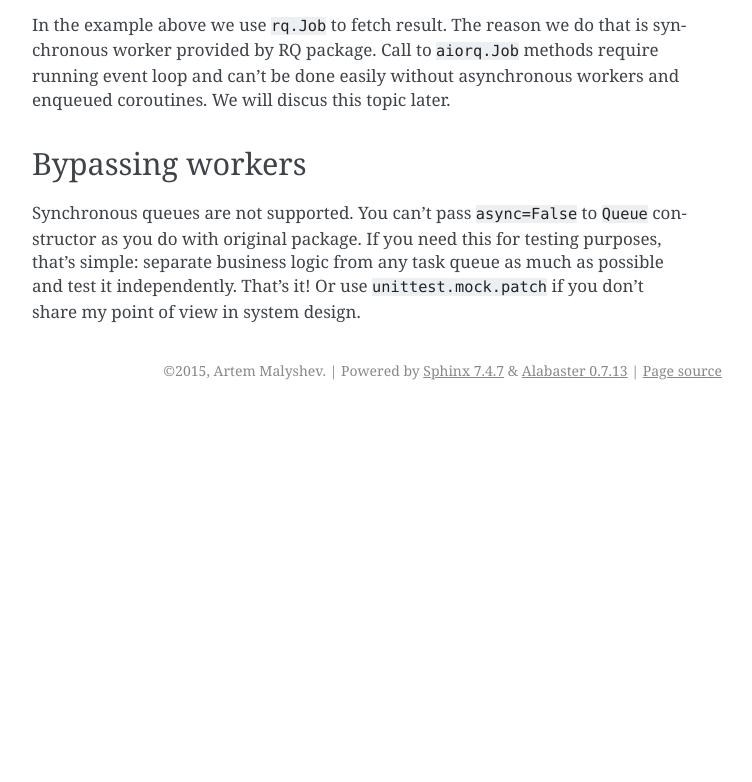
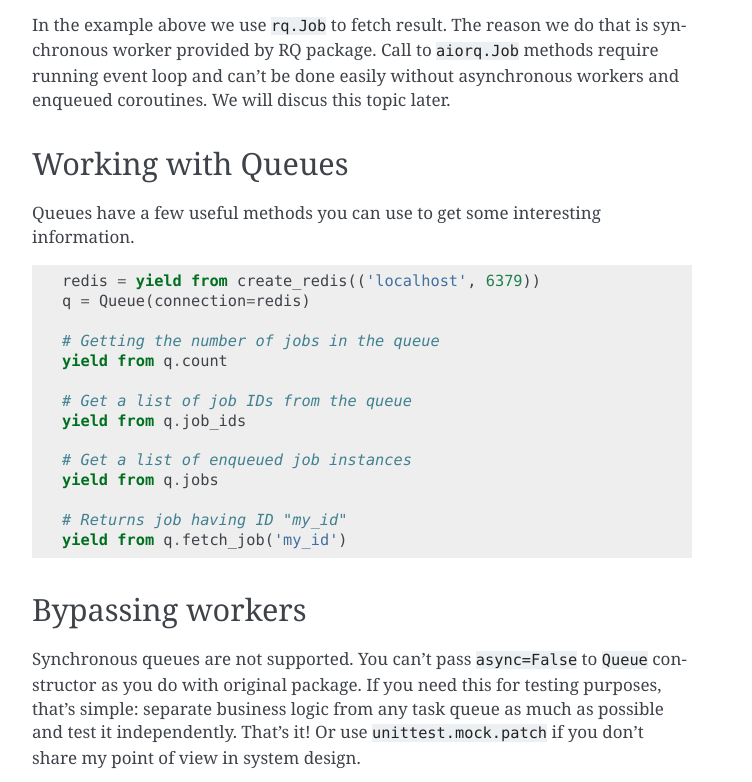
Before and after one commit to CodersOfTheNight/aiorq, a Sphinx documentation site: the page built from docs/queues.rst, in a window 1280 px wide and 900 px high, scrolled down 1158 px, cut to the strip 118-900 px from the top of the window. Shown: the whole strip, without its empty margins (388-1140 px from the left). Built offline with Sphinx 7.4.7, drawn with Linux system fonts in a browser that asks for light colours; before the commit the page ends 1686 px from its top, so only the background shows below that.

Commit message:
Document working with queues.

```diff
--- a/docs/queues.rst
+++ b/docs/queues.rst
@@ -61,6 +61,29 @@ do that is synchronous worker provided by RQ package.  Call to
 easily without asynchronous workers and enqueued coroutines.  We will
 discus this topic later.
 
+Working with Queues
+-------------------
+
+Queues have a few useful methods you can use to get some interesting
+information.
+
+.. code:: python
+
+    redis = yield from create_redis(('localhost', 6379))
+    q = Queue(connection=redis)
+
+    # Getting the number of jobs in the queue
+    yield from q.count
+
+    # Get a list of job IDs from the queue
+    yield from q.job_ids
+
+    # Get a list of enqueued job instances
+    yield from q.jobs
+
+    # Returns job having ID "my_id"
+    yield from q.fetch_job('my_id')
+
 Bypassing workers
 -----------------
 
```
